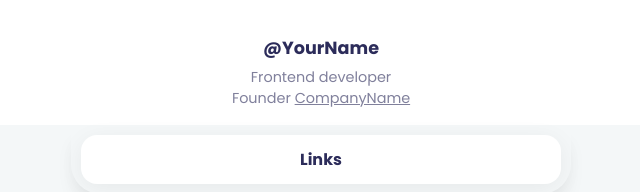
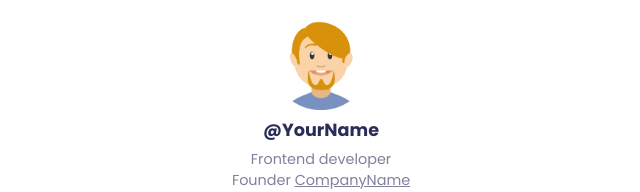
Before and after one commit to thekunalprashant/Link-Web-App, a plain HTML site: page index.html in a window 1280 px wide. Shown: the top 192 px of the page, without its empty margins (319-959 px from the left). Drawn offline with nearby package versions, Linux system fonts and the light colour scheme; the site is published under a folder, as on GitHub Pages, so addresses that start at the root find nothing.

Commit message:
Update index.html

```diff
--- a/index.html
+++ b/index.html
@@ -12,7 +12,7 @@
     <div class="content">
         <div class="con-user">
             <div class="avatar">
-                <img src="/avatar.png" alt="">
+                <img src="avatar.png" alt="">
             </div>
             <div class="title">
                 <h1>
```
